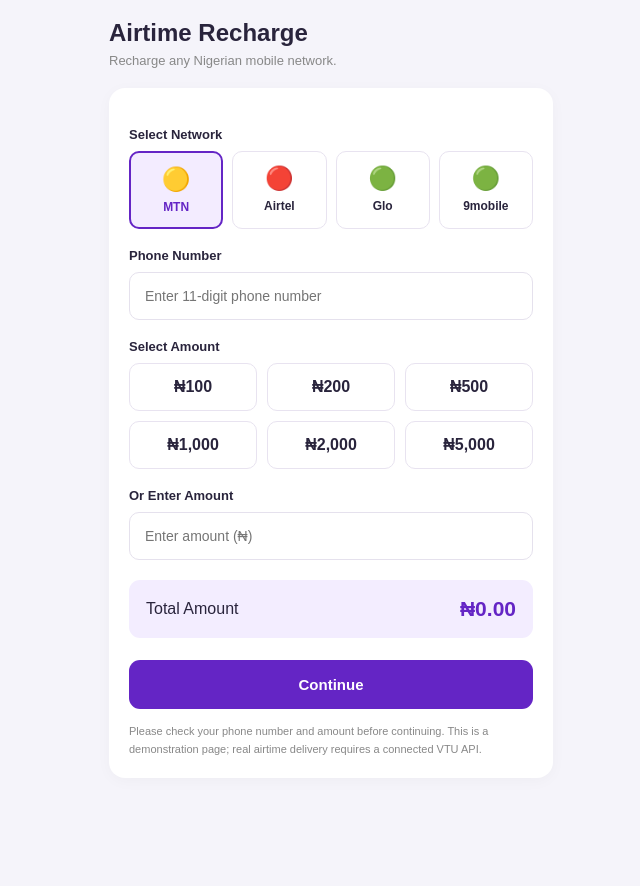
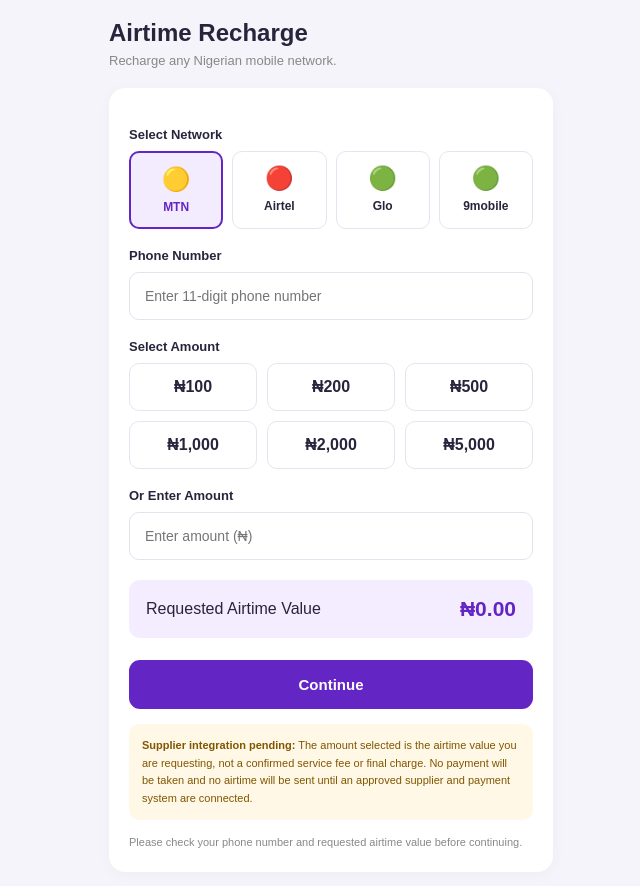
Before and after one commit to ismailibrahim080699-code/Ailat-data, a plain HTML site: page airtime.html in a window 1280 px wide. Shown: the part 74-960 px from the top of the page, without its empty margins (309-949 px from the left). Before the commit the page ends 874 px from the top, so only its background shows below. Drawn offline with Linux system fonts and the light colour scheme.

Commit message:
Clarify airtime value while supplier integration is pending

```diff
--- a/airtime.html
+++ b/airtime.html
@@ -71,13 +71,16 @@ button{width:100%;padding:16px;border:0;border-radius:11px;background:#6425c5;co
 <input type="number" id="customAmount" placeholder="Enter amount (₦)" min="50" step="1" oninput="customValue()">
 
 <div class="total">
-<span>Total Amount</span>
+<span>Requested Airtime Value</span>
 <strong id="total">₦0.00</strong>
 </div>
 
 <button onclick="continuePurchase()">Continue</button>
 
-<p class="note">Please check your phone number and amount before continuing. This is a demonstration page; real airtime delivery requires a connected VTU API.</p>
+<div class="note" style="background:#fff8e7;color:#805600;padding:13px;border-radius:10px;margin-top:15px">
+<strong>Supplier integration pending:</strong> The amount selected is the airtime value you are requesting, not a confirmed service fee or final charge. No payment will be taken and no airtime will be sent until an approved supplier and payment system are connected.
+</div>
+<p class="note">Please check your phone number and requested airtime value before continuing.</p>
 </div>
 </div>
 </div>
```
